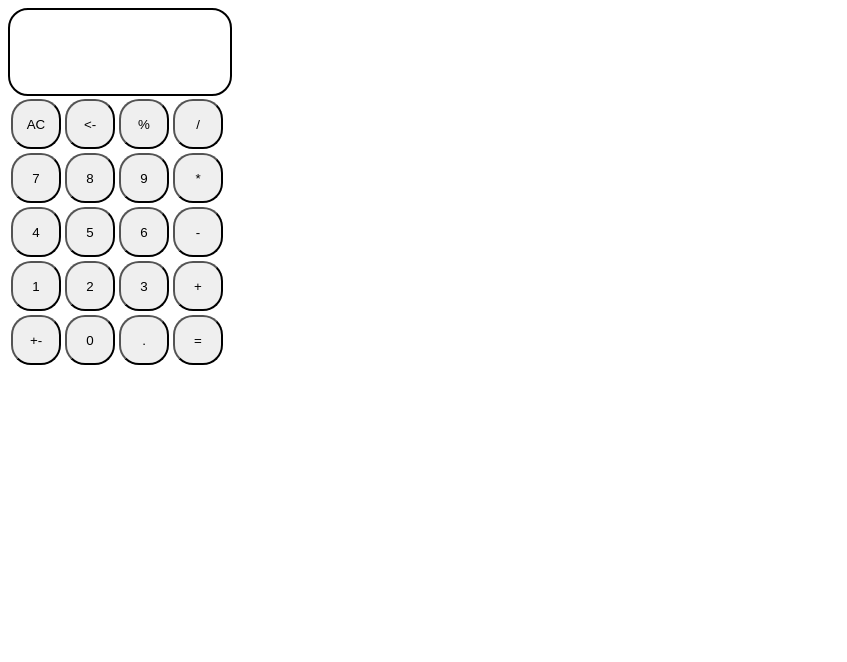
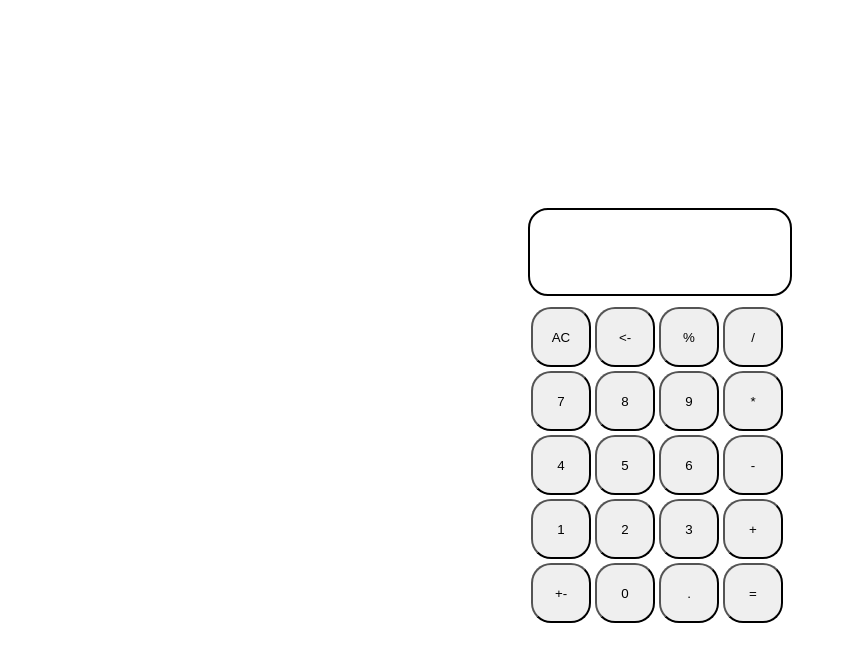
Before and after one commit to edgarilinet/ProjectCalc, a plain HTML site: page homepage.html in a window 1280 px wide. Shown: the whole page, without its empty margins (0-847 px from the left). Drawn offline with Linux system fonts and the light colour scheme.

Commit message:
изменение расположения

```diff
--- a/homepage.html
+++ b/homepage.html
@@ -1,5 +1,6 @@
 <!DOCTYPE html>
 <html lang="en">
+
 <head>
     <meta charset="UTF-8">
     <meta http-equiv="X-UA-Compatible" content="IE=edge">
@@ -7,8 +8,9 @@
     <title>Document</title>
     <link rel="stylesheet" href="style.css">
 </head>
+
 <body>
-
+    <div class="all">
         <div class="chisla">
             <div id="history" onclick="histClick()">
 
@@ -24,7 +26,7 @@
                         <button onclick="allClean()">AC</button>
                     </td>
                     <td>
-                    <button onclick="backSpace()"><-</button>
+                        <button onclick="backSpace()"><- </button>
                     </td>
                     <td>
                         <button onclick="oper('%')">%</button>
@@ -91,6 +93,8 @@
                 </tr>
             </table>
         </div>
+    </div>
     <script src="script.js"></script>
 </body>
+
 </html>
--- a/style.css
+++ b/style.css
@@ -1,25 +1,45 @@
 body{
+    width: 100%;
+    height: 100%;
     font-size: 2em;
+    text-align: center;
+    vertical-align: middle;
+    position: fixed;
+  top: 0;
+  left: 0;
+  bottom: 0;
+  right: 0;
+  overflow: auto;
+}
+
+.all{
+    min-height: 100%;
+    width: 30vh;
+    display: inline-block;
+    margin-top: 25vh;
+    vertical-align: middle;
+    text-align: center;
 }
 
 button{
     padding: 1em;
     border-radius: 20px;
-    height: 50px;
-    width: 50px;
+    height: 4.5em;
+    width: 4.5em;
     text-align: center;
 }
 
 .chisla{
     border: 2px solid #000;
-    width: 25vh;
+    width: 100%;
     border-radius: 20px;
     text-align: center;
     padding: 10px;
+    display: inline-block;
 }
 
 .numPad{
-    width: 25vh;
+    width: 25em;
 }
 
 #history{
```
Lines whose indentation alone changed are shown as unchanged.
